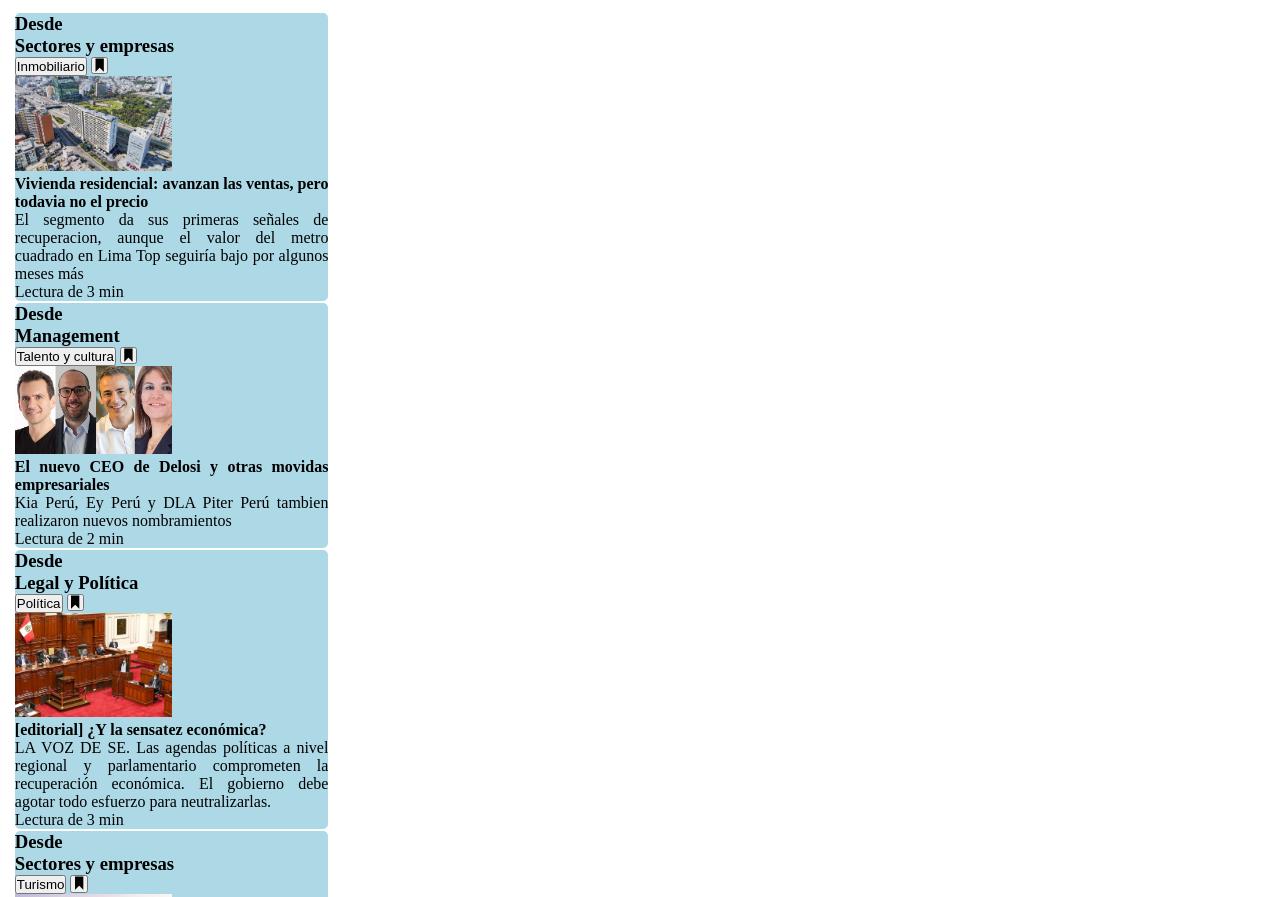
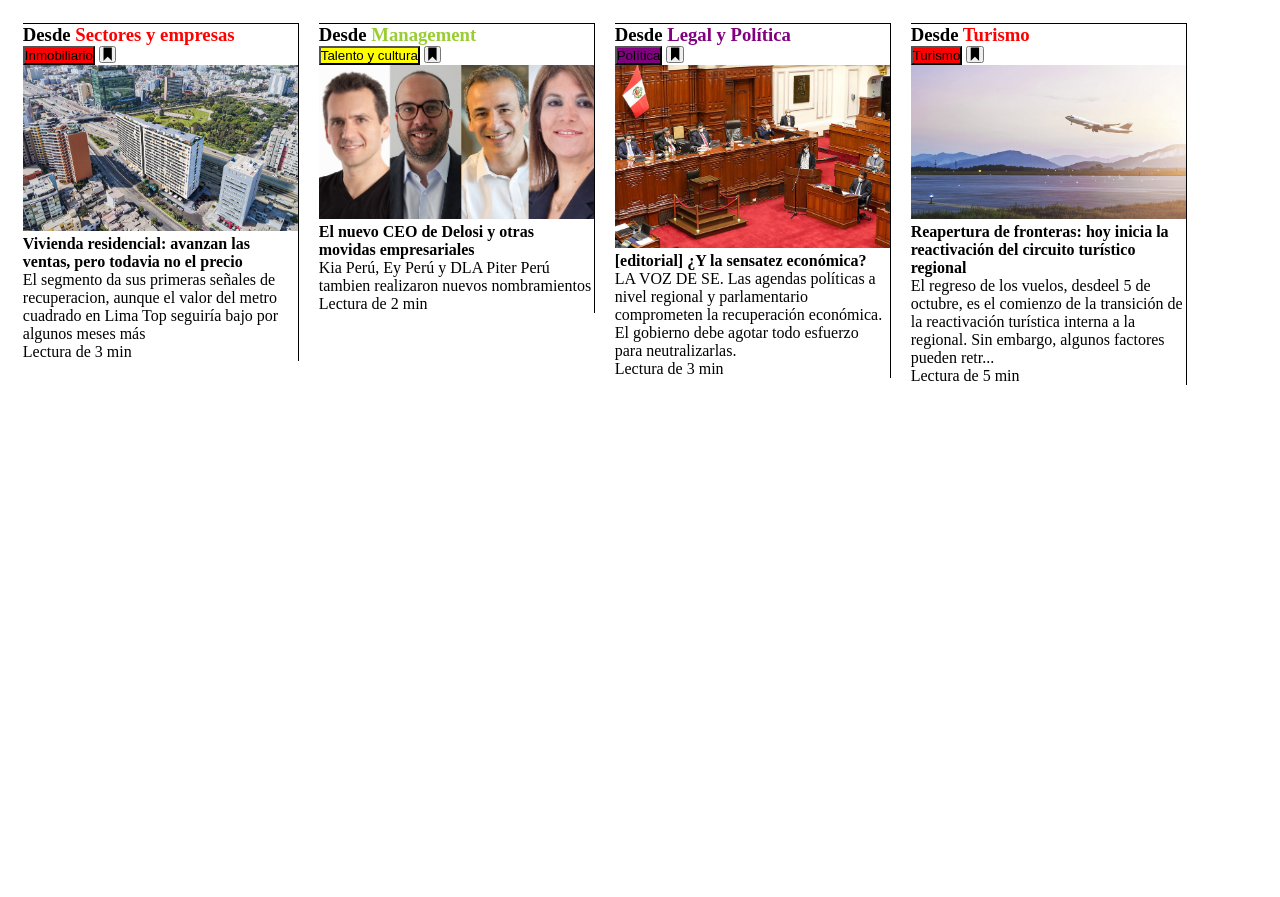
Before and after one commit to LeyserNilton/LeyserNilton.github.io, a plain HTML site: page montenegro.html in a window 1280 px wide. Shown: the top 897 px of the page. After the commit the page ends 800 px from the top, so only its background shows below. Drawn offline with Linux system fonts and the light colour scheme; files whose address does not match are found by name.

Commit message:
Tercer Avance

```diff
--- a/montenegro.html
+++ b/montenegro.html
@@ -10,13 +10,12 @@
 </head>
 
 <body>
-    <section>
+    <section class="content">
         <div>
             <div>
                 <form action class="row">
                     <div class="uno">
-                        <h3>Desde
-                            <p class="rojo">Sectores y empresas</p>
+                        <h3>Desde <span class="rojo">Sectores y empresas</span>
                         </h3>
                         <button class="inmoviliario">Inmobiliario</button>
                         <button class="icon-bookmark"></button><br>
@@ -32,10 +31,9 @@
             <div>
                 <form action class="row">
                     <div>
-                        <h3>Desde
-                            <p class="amarillo">Management</p>
-                        </h3>
-                        <button class="Talentoycultura">Talento y cultura</button>
+                        <h3>Desde <span class="amarillo">Management</span></h3>
+
+                        <button class="talentoycultura">Talento y cultura</button>
                         <button class="icon-bookmark"></button><br>
                         <img src="practicanoviembre/images/talento y cultura.jpg" alt="Talento y cultura">
                         <p class="negrita"><strong>El nuevo CEO de Delosi y otras movidas empresariales</strong></p>
@@ -49,9 +47,7 @@
             <div>
                 <form action class="row">
                     <div class="conteiner">
-                        <h3>Desde
-                            <p class="morado">Legal y Política</p>
-                        </h3>
+                        <h3>Desde <span class="morado">Legal y Política</span></h3>
                         <button class="politica">Política</button>
                         <button class="icon-bookmark"></button><br>
                         <img src="practicanoviembre/images/politica.jpg" alt="Talento y cultura">
@@ -66,8 +62,7 @@
             <div>
                 <form action class="row">
                     <div>
-                        <h3>Desde
-                            <p class="rojo">Sectores y empresas</p>
+                        <h3>Desde <span class="rojo">Turismo</span>
                         </h3>
                         <button class="turismo">Turismo</button>
                         <button class="icon-bookmark"></button><br>
--- a/practicanoviembre/styles/montenegro.css
+++ b/practicanoviembre/styles/montenegro.css
@@ -9,14 +9,43 @@ body {
 }
 
 .row {
-    width: 25%;
-    align-items: center;
-    background-color: lightblue;
-    border-radius: 5px;
-    text-align: justify;
-    margin: 2px;
+    width: 22%;
+    border-bottom: black;
+    margin: 10px;
+    float: left;
+    display: inline-block;
+    border-right: solid 1px;
+    border-top: solid 1px;
 }
 
 img {
-    width: 50%;
+    width: 100%;
 }
+
+.inmoviliario {
+    background-color: red;
+}
+
+.talentoycultura {
+    background-color: yellow;
+}
+
+.politica {
+    background-color: purple;
+}
+
+.turismo {
+    background-color: red;
+}
+
+.rojo {
+    color: red;
+}
+
+.amarillo {
+    color: yellowgreen;
+}
+
+.morado {
+    color: purple;
+}
```
